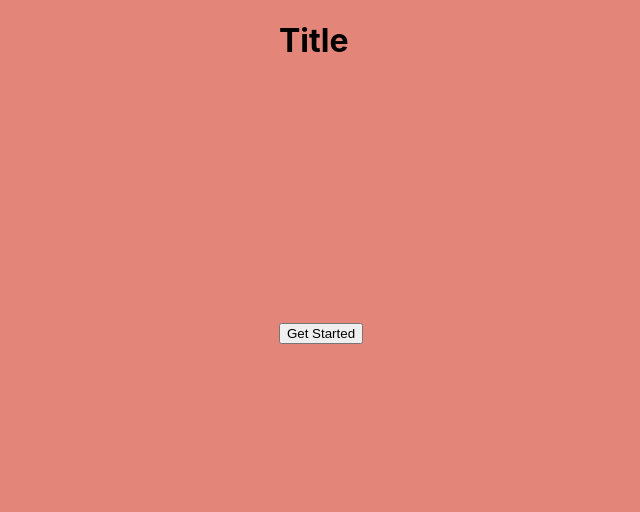
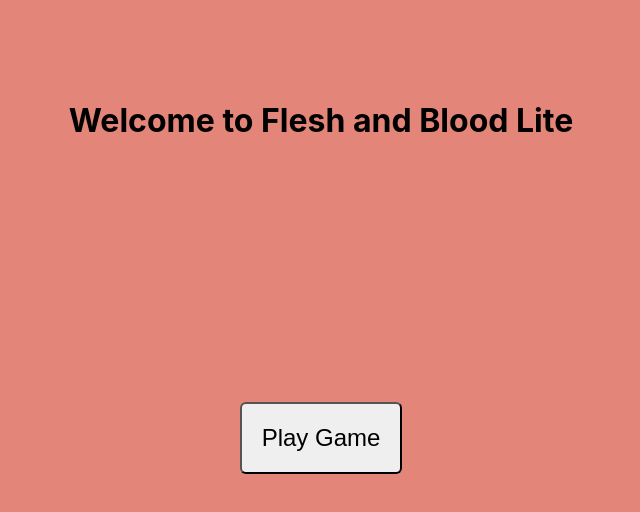
Before and after one commit to jimlee604/webdev, a React (Create React App) app in the folder play_fab/my-app/: page / in a window 1280 px wide. Shown: the top 512 px of the page, without its empty margins (319-959 px from the left). Built offline with nearby package versions, Linux system fonts and the light colour scheme.

Commit message:
navigation works

```diff
--- a/play_fab/my-app/src/App.css
+++ b/play_fab/my-app/src/App.css
@@ -5,9 +5,27 @@
 .center {
   display: flex;
   justify-content: center;
-  align-items: center;
 }
 
-.height30vh {
+.height_10vh {
+  height: 10vh;
+}
+
+.height_30vh {
   height: 30vh;
 }
+
+.start_button
+{
+  font-size: x-large;
+  border-radius: 6px;
+  padding-top: 20px;
+  padding-bottom: 20px;
+  padding-left: 20px;
+  padding-right: 20px;
+}
+
+.start_button:active
+{
+  background-color: gray;
+}
--- a/play_fab/my-app/src/App.js
+++ b/play_fab/my-app/src/App.js
@@ -1,18 +1,47 @@
 import logo from './logo.svg';
 import './App.css';
+import GameScreenComponent from './GameScreenComponent.js'
+import {
+  BrowserRouter,
+  Routes, // instead of "Switch"
+  Route,
+  Link,
+  Navigate,
+  useNavigate
+} from "react-router-dom";
+import React, { useEffect, useState} from 'react';
 
-function App() {
+
+<Route exact path='.' component={GameScreenComponent} />
+
+const HomeComponent = () => {
+  const navigate = useNavigate();
   return (
-    <body style={{backgroundColor:'#e38578'}}>
-    <div className='center'>
-      <div>
-      <h1>Title</h1>
-      <div className='height30vh'></div>
-      <button>Get Started</button>
+    <body style={{ backgroundColor: '#e38578' }}>
+      <div className='height_10vh'></div>
+      <div className='center'>
+        <div>
+          <h1>Welcome to <b>Flesh and Blood Lite</b></h1>
+          <div className='height_30vh'></div>
+          <div className='center'>
+          <button onClick={() => navigate('/game')} class='start_button'>Play Game</button>
+          </div>
+        </div>
       </div>
-    </div>
     </body>
   );
 }
 
+// Home Page
+function App() {
+  return (
+  <BrowserRouter>
+  <Routes>
+              <Route exact path='/' element={<HomeComponent />}></Route>
+              <Route exact path='/game' element={<GameScreenComponent />}></Route>
+            </Routes>
+            </BrowserRouter>
+  )
+}
+
 export default App;
--- /dev/null
+++ b/play_fab/my-app/src/GameScreenComponent.js
@@ -0,0 +1,17 @@
+import logo from './logo.svg';
+
+// Game Page
+const GameScreenComponent = () => {
+  return (
+    <body style={{ backgroundColor: 'green' }}>
+      <div className='height_10vh'></div>
+      <div className='center'>
+        <div>
+          <h1>Welcome to the Game Screen</h1>
+        </div>
+      </div>
+    </body>
+  );
+}
+
+export default GameScreenComponent;
```
